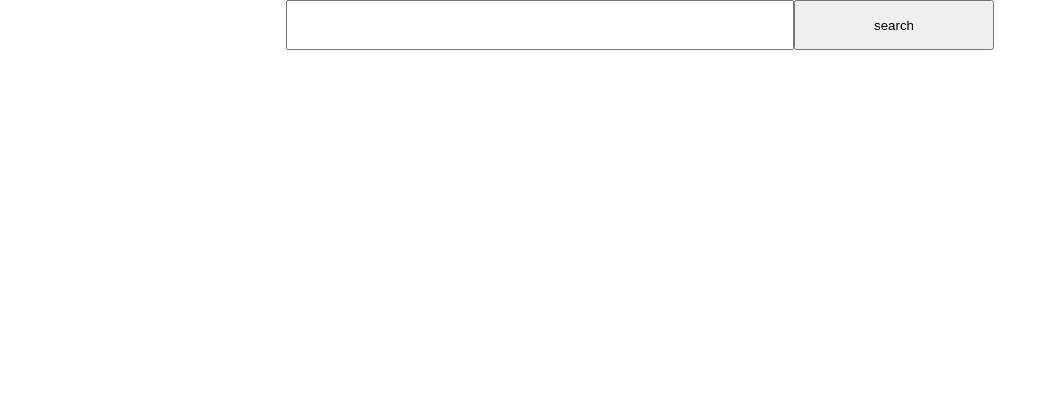
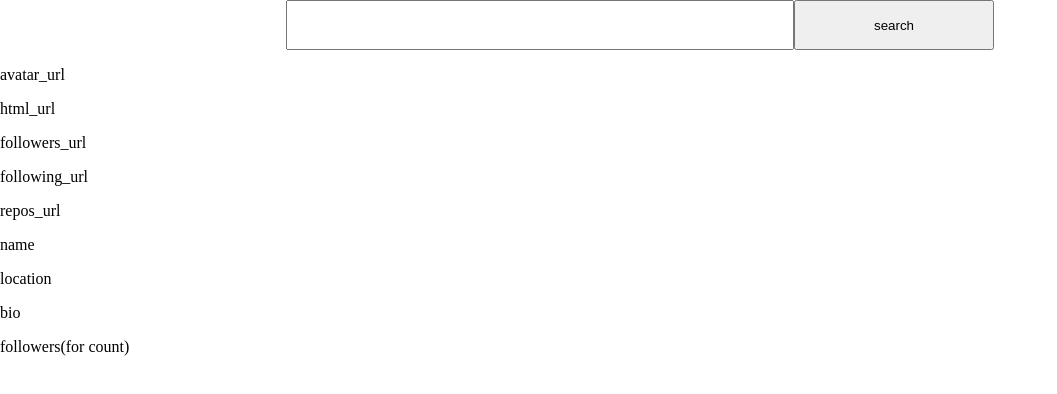
Before and after one commit to ruslaRuslan/react-for-me8_2, a React (Vite) app: page /github in a window 1280 px wide. Shown: the top 394 px of the page, without its empty margins (0-1057 px from the left). Built offline with nearby package versions, Linux system fonts and the light colour scheme.

Commit message:
GithubMain-in icine p teqlerinde yazilari elave etdik

```diff
--- a/src/pages/Github/index.jsx
+++ b/src/pages/Github/index.jsx
@@ -1,4 +1,4 @@
-import styles from './index.module.css'
+import styles from "./index.module.css";
 const GithubMain = () => {
   return (
     <>
@@ -7,10 +7,18 @@ const GithubMain = () => {
         <button>search</button>
       </div>
       <div>
-
+        <p>avatar_url</p>
+        <p>html_url</p>
+        <p>followers_url</p>
+        <p>following_url</p>
+        <p>repos_url</p>
+        <p>name</p>
+        <p>location</p>
+        <p>bio</p>
+        <p>followers(for count)</p>
       </div>
     </>
-  )
-}
+  );
+};
 
-export default GithubMain
+export default GithubMain;
```
Lines whose indentation alone changed are shown as unchanged.
